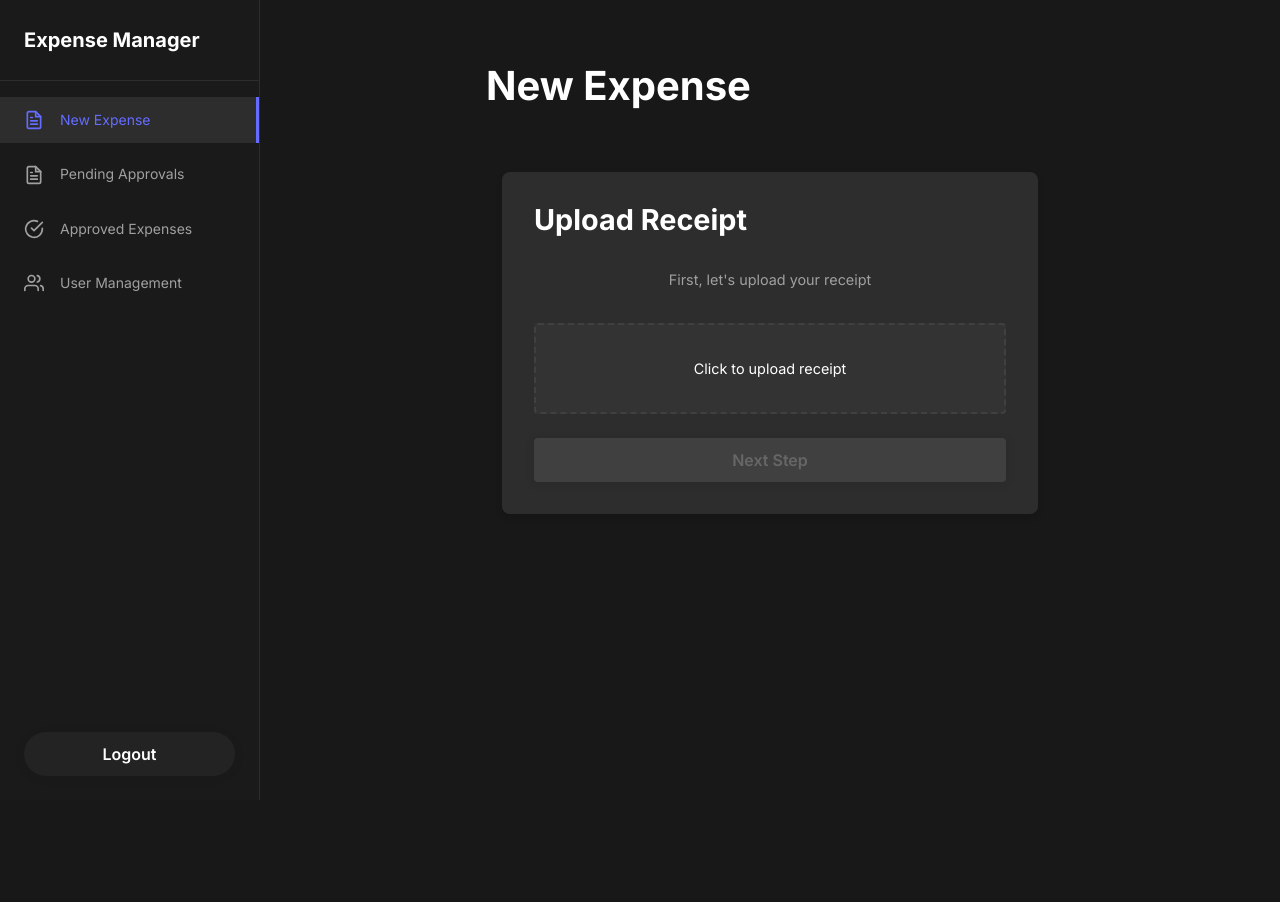
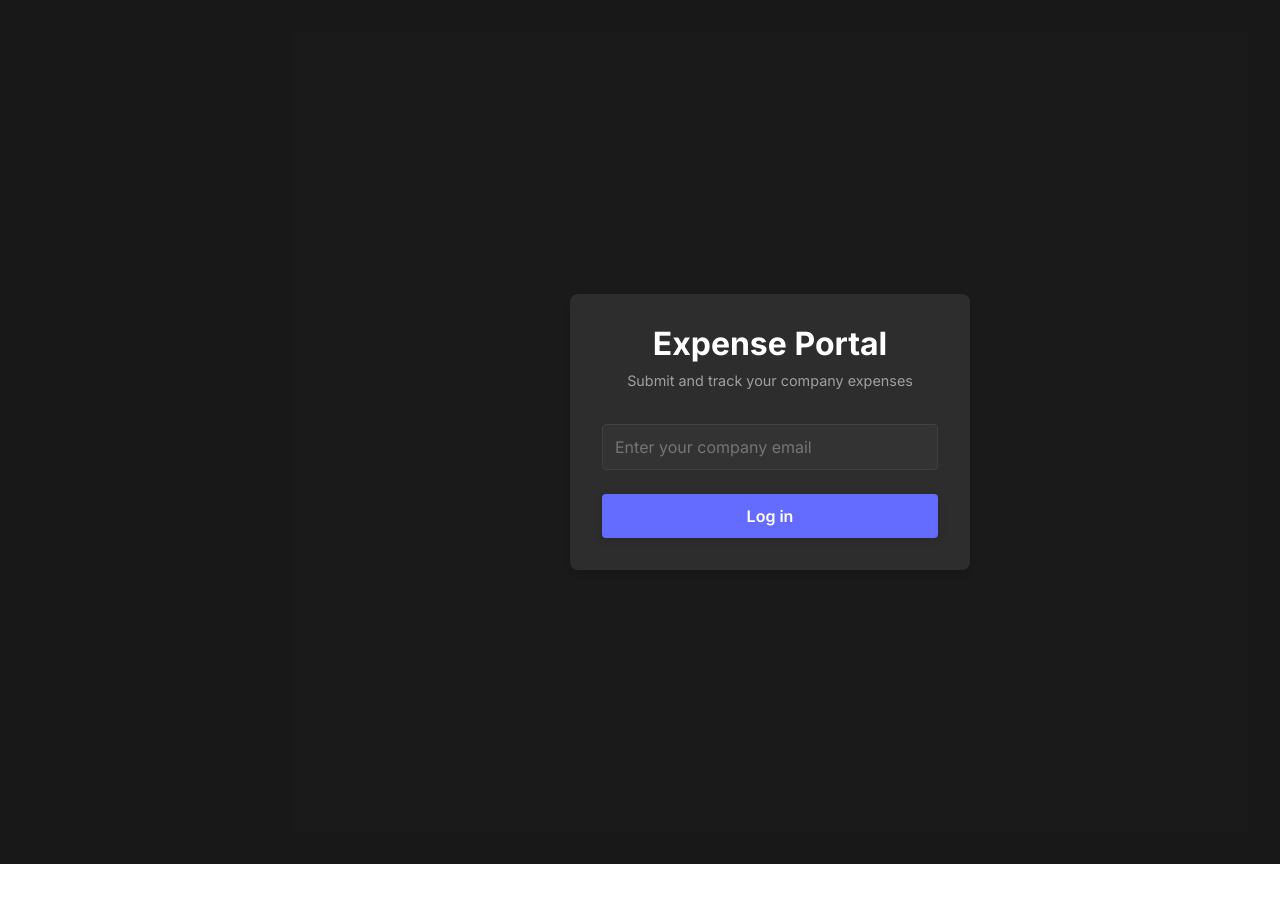
Before and after one commit to dominykas-twoday/ai-hackathon-ui, a React (Vite) app: page / in a window 1280 px wide. Before the commit this address led to /form. Shown: the top 902 px of the page. After the commit the page ends 864 px from the top, so only its background shows below. Built offline with nearby package versions, Linux system fonts and the light colour scheme.

Commit message:
Add auth protection

```diff
--- a/src/App.tsx
+++ b/src/App.tsx
@@ -1,8 +1,10 @@
+import { useEffect, useState } from "react";
 import {
   Navigate,
   Route,
   BrowserRouter as Router,
   Routes,
+  useLocation,
 } from "react-router-dom";
 import "./App.css";
 import ExpenseForm from "./components/ExpenseForm";
@@ -12,12 +14,33 @@ import AdminPanel from "./pages/AdminPanel";
 import ApprovedExpenses from "./pages/ApprovedExpenses";
 import ExpenseApprovals from "./pages/ExpenseApprovals";
 
-function App() {
-  // Mock authentication state - replace with actual auth logic
-  const isAuthenticated = true;
+function useAuthMagicLink() {
+  const [isAuthenticated, setIsAuthenticated] = useState(false);
+  const location = useLocation();
+
+  useEffect(() => {
+    // Check for token in URL
+    const params = new URLSearchParams(location.search);
+    const token = params.get("token");
+    if (token) {
+      localStorage.setItem("auth_token", token);
+      setIsAuthenticated(true);
+      // Remove token from URL
+      window.history.replaceState({}, document.title, location.pathname);
+    } else {
+      // Check localStorage
+      const stored = localStorage.getItem("auth_token");
+      setIsAuthenticated(!!stored);
+    }
+  }, [location.search, location.pathname]);
+
+  return isAuthenticated;
+}
+
+function AppRoutes() {
+  const isAuthenticated = useAuthMagicLink();
 
   return (
-    <Router>
     <div className="app-container">
       {isAuthenticated && <Sidebar />}
       <main className="main-content">
@@ -60,10 +83,22 @@ function App() {
               )
             }
           />
-            <Route path="*" element={<Navigate to="/" replace />} />
+          <Route
+            path="*"
+            element={
+              isAuthenticated ? <Navigate to="/form" replace /> : <Login />
+            }
+          />
         </Routes>
       </main>
     </div>
+  );
+}
+
+function App() {
+  return (
+    <Router>
+      <AppRoutes />
     </Router>
   );
 }
```
Lines whose indentation alone changed are shown as unchanged.
